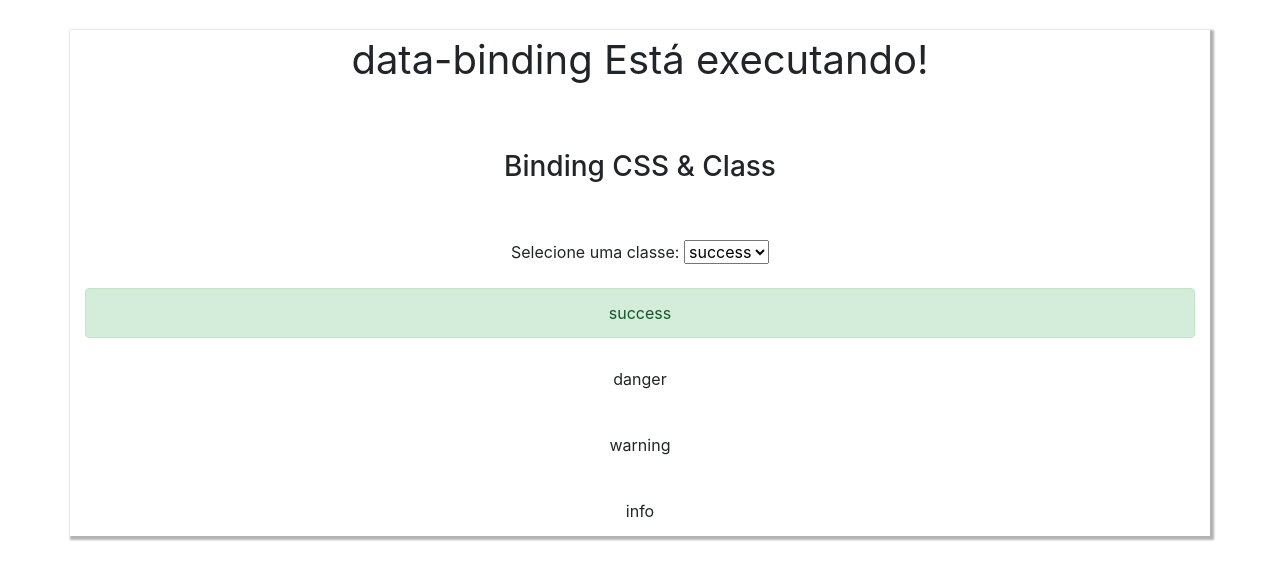
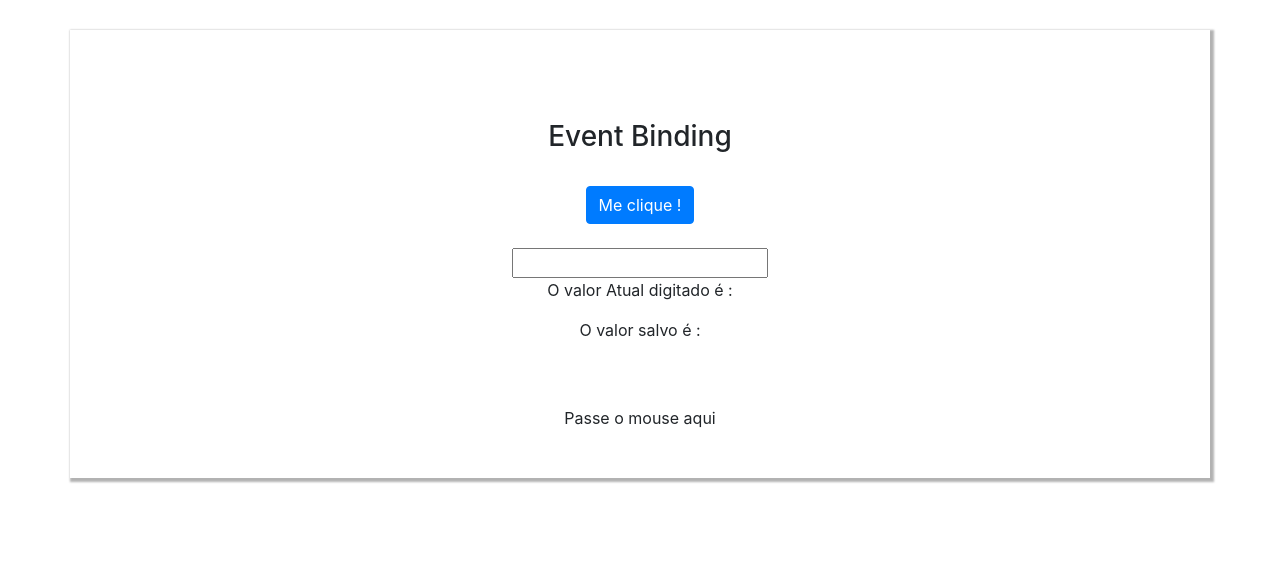
Before and after one commit to Ivan-Vidal/Angular-CLI, an Angular app in the folder data-binding/: page / in a window 1280 px wide. Shown: the top 580 px of the page. Built offline with nearby package versions, Linux system fonts and the light colour scheme.

Commit message:
event-add

```diff
--- a/data-binding/src/app/app.component.html
+++ b/data-binding/src/app/app.component.html
@@ -11,13 +11,18 @@
   .topo{
     font-size: 40px;
   }
+  .corpo{
+    margin: 30px;
+
+  }
 </style>
 
 
 <div class="container">
   <div class="topo">
-<span>{{ title }} Está executando!</span><br><br>
+<span></span><br>
 </div>
-<app-data-binding></app-data-binding>
-
+<div class="corpo">
+<app-data-binding></app-data-binding><br><br>
 </div>
+</div>
--- a/data-binding/src/app/data-binding/data-binding.component.css
+++ b/data-binding/src/app/data-binding/data-binding.component.css
@@ -0,0 +1,4 @@
+.highlight{
+    background-color: rgb(200, 200, 201) ;
+    font-weight: bold;
+}
--- a/data-binding/src/app/data-binding/data-binding.component.html
+++ b/data-binding/src/app/data-binding/data-binding.component.html
@@ -1,6 +1,8 @@
+<!--Property Binding & interpolação
+
 <section>
 
-<!--
+
 <p>O curso de angular e gosto do curso {{ CurtirCurso && CursAngular() }}</p>
 
 <section>
@@ -10,8 +12,10 @@
         <img [src]="urlImage"> property binding
         <img bind-src="urlImage">Mesmo que o exemplo de cima
     </article>
-</section>-->
+</section>
 
+
+Binding CSS & Class
 <article>
     <h3>
         Binding CSS & Class
@@ -48,8 +52,33 @@
               <div class="alert" role="alert" [class.alert-info]="classe.value == 'alert-info'">
               info
               </div>
+              <div class="alert alert-danger" role="alert" [style.display]="classe.value == 'alert-danger' ? 'block' : 'none' ">
+                Deu erro
+               </div>
 
         </div>
 
 </article>
+</section>-->
+
+
+<section>
+  <article>
+<h3>Event Binding</h3><br>
+<div>
+<button (click)="botaoClicado()" class="btn btn-primary"> Me clique !</button>
+
+<br><br>
+
+<input type="text"  (keyup)="onKeyUp($event)" (keyup.enter)="salvarValor($event.target.value)" (blur)="salvarValor($event.target.value)" /> <br>
+<p> O valor Atual digitado é : {{ AtualValue }}</p>
+<p> O valor salvo é : {{ valorSalvo }}</p>
+
+<br><br>
+
+<span (mouseover)="OnmouseOverOut()" (mouseout)="OnmouseOverOut()" [class.highlight]="IsMouseOver">
+Passe o mouse aqui
+</span>
+</div>
+  </article>
 </section>
--- a/data-binding/src/app/data-binding/data-binding.component.ts
+++ b/data-binding/src/app/data-binding/data-binding.component.ts
@@ -8,15 +8,33 @@ import { Component, OnInit } from '@angular/core';
 export class DataBindingComponent implements OnInit {
   urlImage= 'http://lorempixel.com/400/200/sports/';
   url = "https://ivan-vidal.com"
-CurtirCurso = true
+
+  CurtirCurso = true
+
+  AtualValue = ''
+  valorSalvo = ''
+  IsMouseOver: boolean = false
+
   getValor(){
     return 4
   }
   CursAngular(){
     return true
   }
+  OnmouseOverOut(){
+this.IsMouseOver = !this.IsMouseOver
+  }
 
+botaoClicado(){
+  alert("Olá")
+}
+onKeyUp(evento:KeyboardEvent){
+this.AtualValue =(<HTMLInputElement>evento.target).value
+}
+salvarValor(valor){
 
+  this.valorSalvo = valor
+}
 
   constructor() { }
 
```
Also changed, not shown: data-binding/src/assets/img/DataBinding-event.gif (added).
